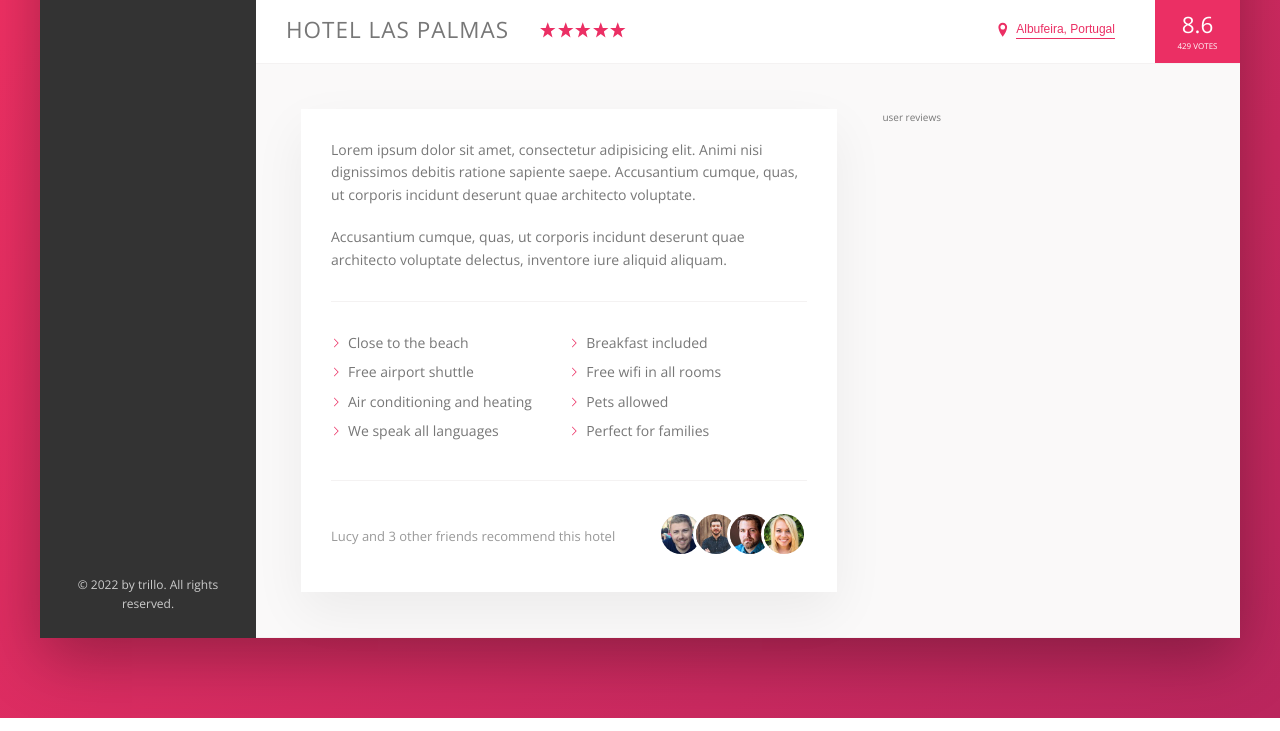
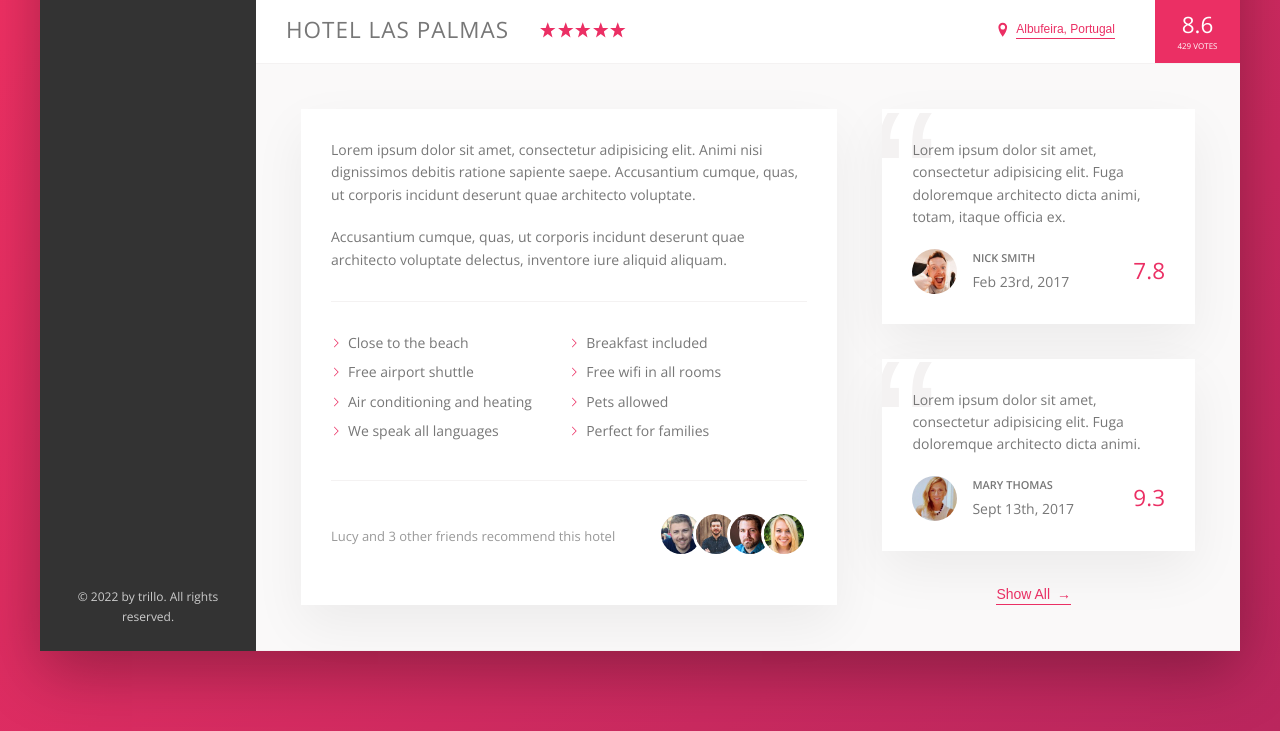
Before and after one commit to protickr/trillo-practice, a website: page index.html in a window 1280 px wide. Shown: the part 538-1269 px from the top of the page. Drawn offline with nearby package versions, Linux system fonts and the light colour scheme.

Commit message:
User review section

```diff
--- a/index.html
+++ b/index.html
@@ -173,8 +173,37 @@
                                 </div>
                             </div>
                         </div>
+
                         <div class="user-reviews">
-                            user reviews
+                            <figure class="review">
+                                <blockquote class="review__text">
+                                    Lorem ipsum dolor sit amet, consectetur adipisicing elit. Fuga doloremque architecto dicta animi, totam, itaque officia ex.
+                                </blockquote>
+                                <figcaption class="review__user">
+                                    <img src="img/user-1.jpg" alt="User 1" class="review__photo">
+                                    <div class="review__user-box">
+                                        <p class="review__user-name">Nick Smith</p>
+                                        <p class="review__userd-date">Feb 23rd, 2017</p>
+                                    </div>
+                                    <div class="review__rating">7.8</div>
+                                </figcaption>
+                            </figure>
+
+                            <figure class="review">
+                                <blockquote class="review__text">
+                                    Lorem ipsum dolor sit amet, consectetur adipisicing elit. Fuga doloremque architecto dicta animi.
+                                </blockquote>
+                                <figcaption class="review__user">
+                                    <img src="img/user-2.jpg" alt="User 1" class="review__photo">
+                                    <div class="review__user-box">
+                                        <p class="review__user-name">Mary Thomas</p>
+                                        <p class="review__userd-date">Sept 13th, 2017</p>
+                                    </div>
+                                    <div class="review__rating">9.3</div>
+                                </figcaption>
+                            </figure>
+
+                            <button class="btn-inline">Show All <span>&rarr;</span></button>
                         </div>
                     </div>
                 </main>
--- a/sass/_components.scss
+++ b/sass/_components.scss
@@ -283,8 +283,18 @@
     cursor: pointer;
     transition: all 0.2s;
 
+
+    & span {
+        margin-left: 3px;
+        transition: all 0.2s;
+    }
+
     &:hover {
         color: var(--color-grey-dark-1);
+
+        & span {
+            margin-left: 8px;
+        }
     }
 
     &:focus {
@@ -380,3 +390,66 @@
     }
 
 }
+
+//review
+
+.review {
+    background-color: #fff;
+    padding: 3rem;
+    margin-bottom: 3.5rem;
+    box-shadow: var(--shadow-light);
+    position: relative;
+    overflow: hidden;
+
+    &__text {
+        margin-bottom: 2rem;
+        position: relative;
+        z-index: 10;
+    }
+
+    &__user {
+        display: flex;
+        align-items: center;
+    }
+
+    &__photo {
+        height: 4.5rem;
+        width: 4.5rem;
+        border-radius: 50%;
+        margin-right: 1.5rem;
+    }
+
+    &__user-box {
+        margin-right: auto;
+    }
+
+    &__user-name {
+        font-size: 1.1rem;
+        font-weight: 600;
+        text-transform: uppercase;
+        margin-bottom: 0.4rem;
+    }
+
+    &__user-date {
+        font-size: 1rem;
+        color: var(--color-grey-dark-3);
+    }
+
+    &__rating {
+        color: var(--color-primary);
+        font-size: 2.25rem;
+        font-weight: 300;
+    }
+
+    &::before {
+        content: "\201C";
+        position: absolute;
+        top: -2.75rem;
+        left: -1rem;
+        line-height: 1;
+        font-size: 20rem;
+        color: var(--color-grey-light-2);
+        font-family: sans-serif;
+        z-index: 1;
+    }
+}
--- a/sass/_layout.scss
+++ b/sass/_layout.scss
@@ -43,10 +43,10 @@
     padding: 4.5rem;
     background-color: var(--color-grey-light-1);
     border-bottom: var(--line);
+    font-size: 1.4rem;
 }
 
 .description {
-    font-size: 1.4rem;
     background-color: #fff;
     box-shadow: var(--shadow-light);
     flex: 0 0 60%;
@@ -56,4 +56,8 @@
 
 .user-reviews {
     flex: 1;
+
+    display: flex;
+    flex-direction: column;
+    align-items: center;
 }
```
Also changed, not shown: css/style.css.
